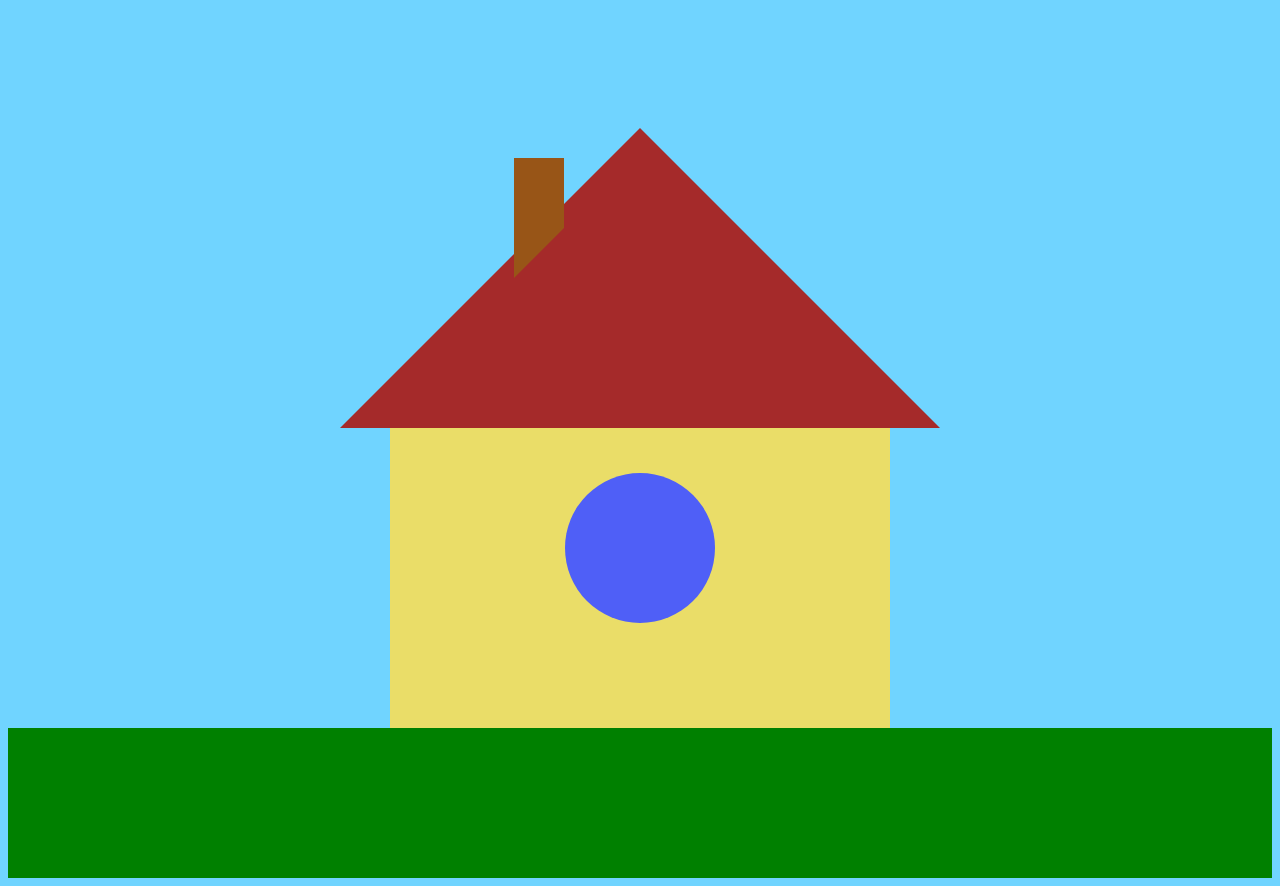
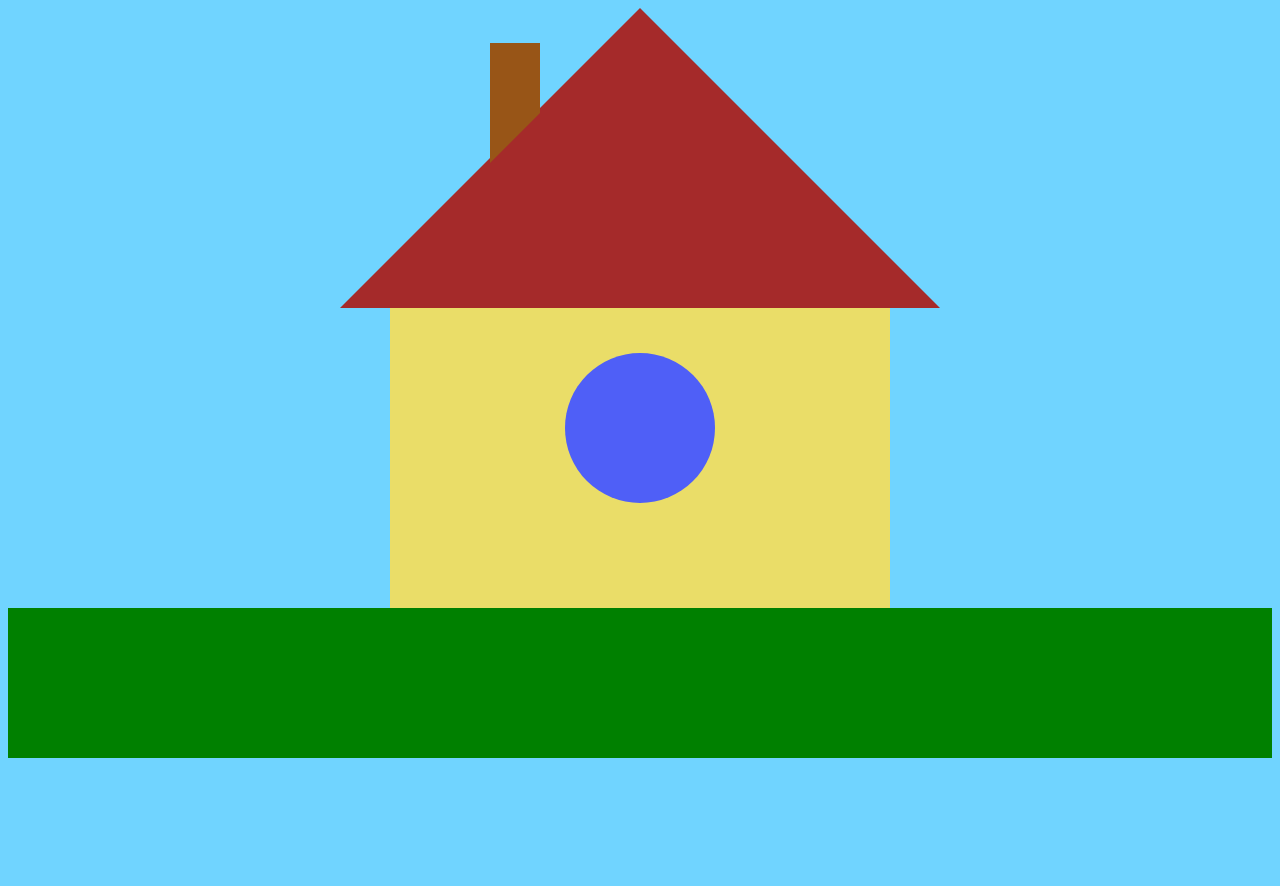
Before and after one commit to Spiritshow/TasksEsoft, a plain HTML site: page WebHouse/index.html in a window 1280 px wide. After the commit the page ends 800 px from the top, so only its background shows below. Drawn offline with Linux system fonts and the light colour scheme.

Commit message:
put the pipe back in place

```diff
--- a/WebHouse/index.css
+++ b/WebHouse/index.css
@@ -7,8 +7,8 @@
     height: 70px;
     width: 75px;
     position: relative;
-    left: 40%;
-    top: 150px;
+    right: 150px;;
+    top: 35px;
     border-left: 50px solid rgb(152, 85, 23);
     border-bottom: 50px solid transparent;
 }
--- a/WebHouse/index.html
+++ b/WebHouse/index.html
@@ -8,8 +8,10 @@
     <link rel='stylesheet' type='text/css' media='screen' href='index.css'>
 </head>
 <body class="sky">
-    <div class="flue"></div>
-    <div class="roof"></div>
+
+    <div class="roof">
+        <div class="flue"></div>
+    </div>
     <div class="walls">
         <div class="window"></div>
     </div>
```
